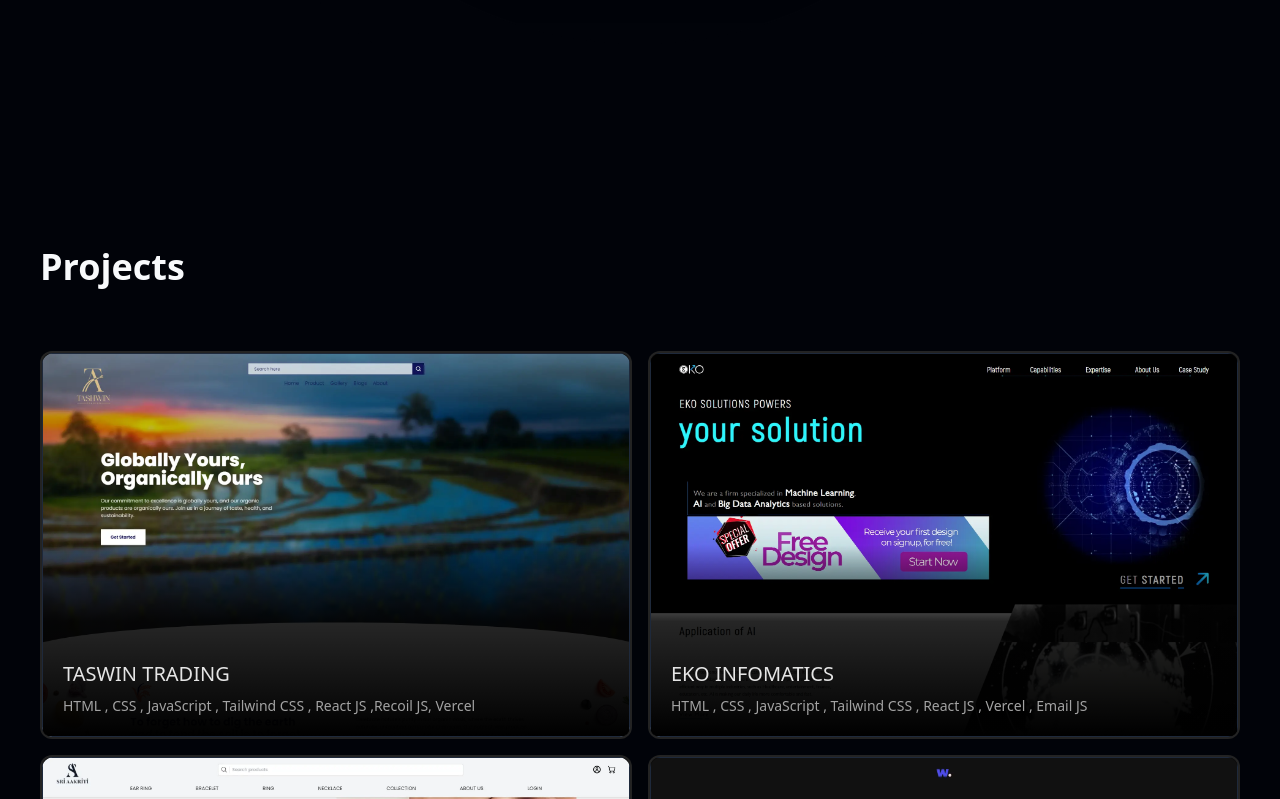
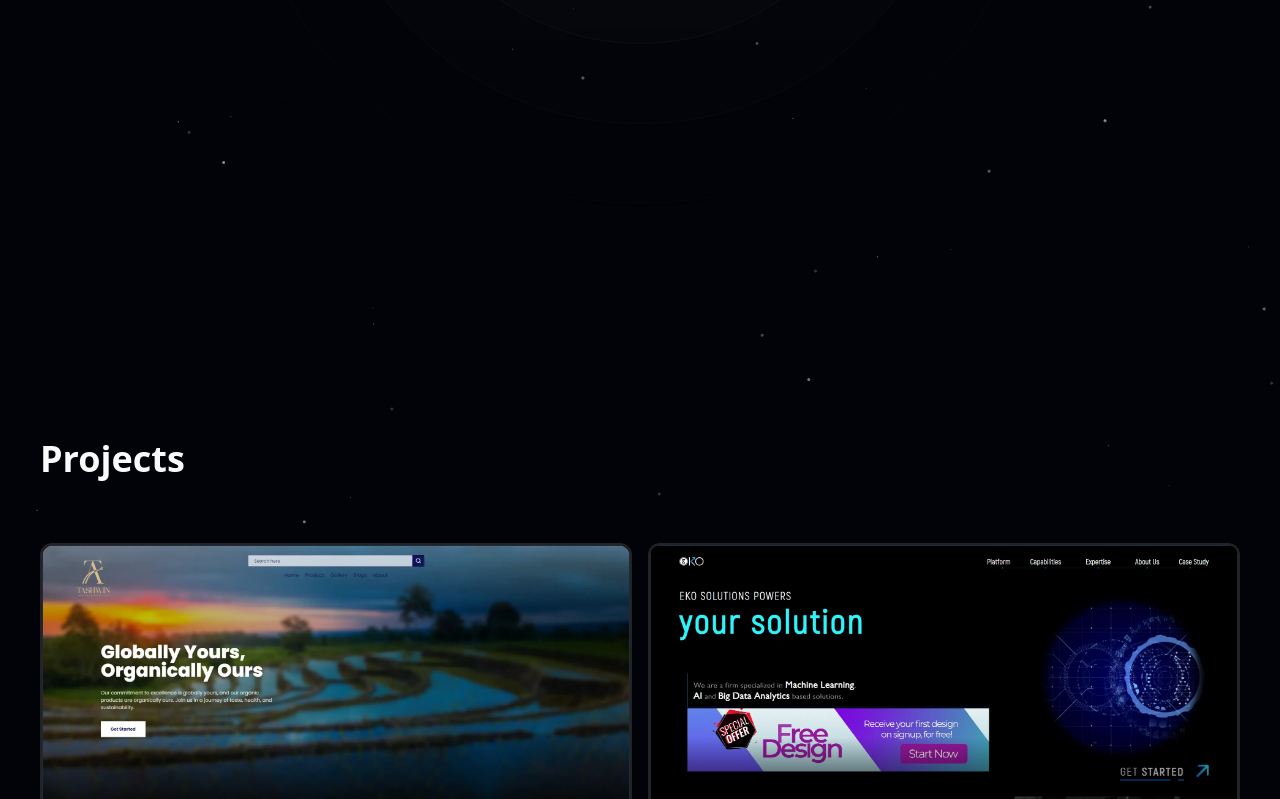
Before and after one commit to dev-vivekkhanal/portfolio-v4, a React (Vite) app: page / in a window 1280 px wide. Shown: the part 841-1640 px from the top of the page. Built offline with nearby package versions, Linux system fonts and the light colour scheme.

Commit message:
fix: animation reder issue fix 3

```diff
--- a/src/App.tsx
+++ b/src/App.tsx
@@ -1,18 +1,17 @@
-import Particles from "./components/magicui/particles";
 import { Toaster } from "./components/ui/toaster";
 import DockMenu from "./customComponents/globalComponents/DockMenu";
 import HomePage from "./pages/HomePage";
 
 const App = () => {
   return (
-    <main className="bg-background relative min-w-[24rem]">
-      <Particles
+    <main className="bg-background relative min-w-[30rem]">
+      {/* <Particles
         className="absolute inset-0 z-0 hidden sm:block"
-        quantity={800}
+        quantity={1000}
         ease={80}
         color={"#eeeeee"}
         refresh
-      />
+      /> */}
       <HomePage />
       <div className="fixed bottom-5 z-10 left-0 right-0">
         <DockMenu />
--- a/src/customComponents/homeComponents/HeroSection.tsx
+++ b/src/customComponents/homeComponents/HeroSection.tsx
@@ -16,10 +16,9 @@
 
 const HeroSection = () => {
   return (
-    <section className="min-h-[120vh] relative bg-transparent overflow-hidden">
+    <section className=" relative bg-transparent overflow-hidden">
       {/* Text Content */}
       <div className="absolute top-0 left-0 right-0 pt-10 md:pt-16">
-        {" "}
         <div className="pt-0 px-10 relative z-10 text-foreground/85 w-full max-w-[80rem] mx-auto">
           <h1 className="text-2xl md:text-3xl lg:text-4xl font-bold tracking-tighter  md:text-center">
             Hi, I'm <span className="gradient-text font-pacifico">Vivek</span>{" "}
@@ -61,7 +60,7 @@
         </div>
       </div>
       {/* <OrbitingCircleContainer /> */}
-      <div className="flex flex-col w-full h-[120dvh] items-center justify-center overflow-hidden ">
+      <div className="flex flex-col w-full min-h-[120vh] xl:min-h-[80rem] items-center justify-center overflow-hidden ">
         <img
           src={bitmoji2}
           alt="Vivek's bitmoji"
--- a/src/customComponents/homeComponents/ProjectSection.tsx
+++ b/src/customComponents/homeComponents/ProjectSection.tsx
@@ -139,7 +139,7 @@
 
       <section
         id="projects"
-        className="min-h-screen p-10 py-32 max-w-[90rem] mx-auto"
+        className="min-h-screen px-10 pb-32 max-w-[90rem] mx-auto"
       >
         <h2 className="text-3xl sm:text-4xl font-bold mb-16  z-10">Projects</h2>
         <ul className=" mx-auto w-full grid grid-cols-1 sm:grid-cols-2 items-start gap-4">
--- a/src/pages/HomePage.tsx
+++ b/src/pages/HomePage.tsx
@@ -10,7 +10,7 @@
 
 const HomePage = () => {
   return (
-    <div className="dark:bg-image-dark dark:sm:bg-none sm:bg-fixed">
+    <div className="dark:bg-star-less-dark bg-fixed">
       <HeroSection />
       <ProjectSection />
       <SkillSection />
--- a/tailwind.config.js
+++ b/tailwind.config.js
@@ -19,6 +19,7 @@
     extend: {
       backgroundImage: {
         "image-dark": "url('/particlesBg.png')",
+        "star-less-dark": "url('/particlesBg-less.png')",
       },
       colors: {
         border: "hsl(var(--border))",
```
Also changed, not shown: public/particlesBg-less.png (added).
